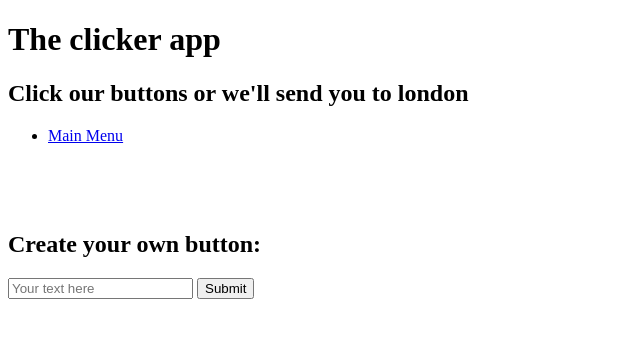
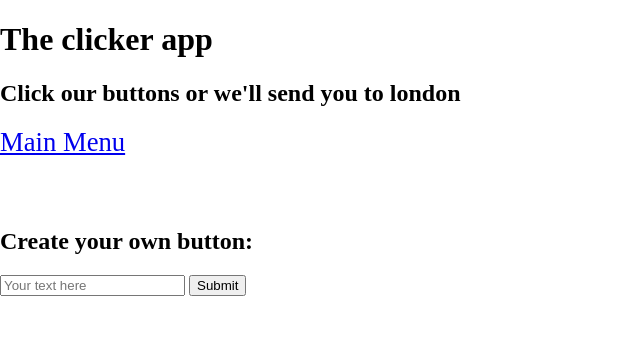
Before and after one commit to seamussmith/jupiter, a Django app: page /clicker/ in a window 1280 px wide. Shown: the top 348 px of the page, without its empty margins (0-640 px from the left). Run offline with Django 3.2, Linux system fonts and the light colour scheme; data that the repository does not hold is empty.

Commit message:
Started styling the website

```diff
--- a/clicker/templates/components/header.html
+++ b/clicker/templates/components/header.html
@@ -1,10 +1,10 @@
 <header>
     <h1>The clicker app</h1>
     <h2>Click our buttons or we'll send you to london</h2>
-    <nav>
-        <ul>
-            <li>
-                <a href="{% url 'rootapp:index' %}">Main Menu</a>
+    <nav class="navbar">
+        <ul class="navbar__ulist">
+            <li class="navbar__ulist-item">
+                <a class="navbar__link" href="{% url 'rootapp:index' %}">Main Menu</a>
             </li>
         </ul>
     </nav>
--- a/clicker/templates/layouts/base.html
+++ b/clicker/templates/layouts/base.html
@@ -1,9 +1,11 @@
+{% load static %}
 <!DOCTYPE html>
 <html lang="en">
 <head>
     <meta charset="UTF-8">
     <meta http-equiv="X-UA-Compatible" content="IE=edge">
     <meta name="viewport" content="width=device-width, initial-scale=1.0">
+    <link rel="stylesheet" href="{% static 'css/style.css' %}">
     {% block head %}
     <title>BASE_TEMPLATE</title>
     {% endblock head %}
--- a/jupiter/settings.py
+++ b/jupiter/settings.py
@@ -120,3 +120,6 @@ USE_TZ = True
 # https://docs.djangoproject.com/en/3.1/howto/static-files/
 
 STATIC_URL = '/static/'
+STATICFILES_DIRS = [
+    BASE_DIR / "static"
+]
--- /dev/null
+++ b/static/css/style.css
@@ -0,0 +1,24 @@
+
+body {
+    margin: 0;
+    padding: 0;
+}
+
+.navbar {
+    margin: 0;
+    padding: 0;
+}
+
+.navbar__ulist {
+    list-style-type: none;
+    margin: 0;
+    padding: 0;
+}
+
+.navbar__ulist-item {
+    margin: 0, 10px;
+}
+
+.navbar__link {
+    font-size: 20pt;
+}
```
